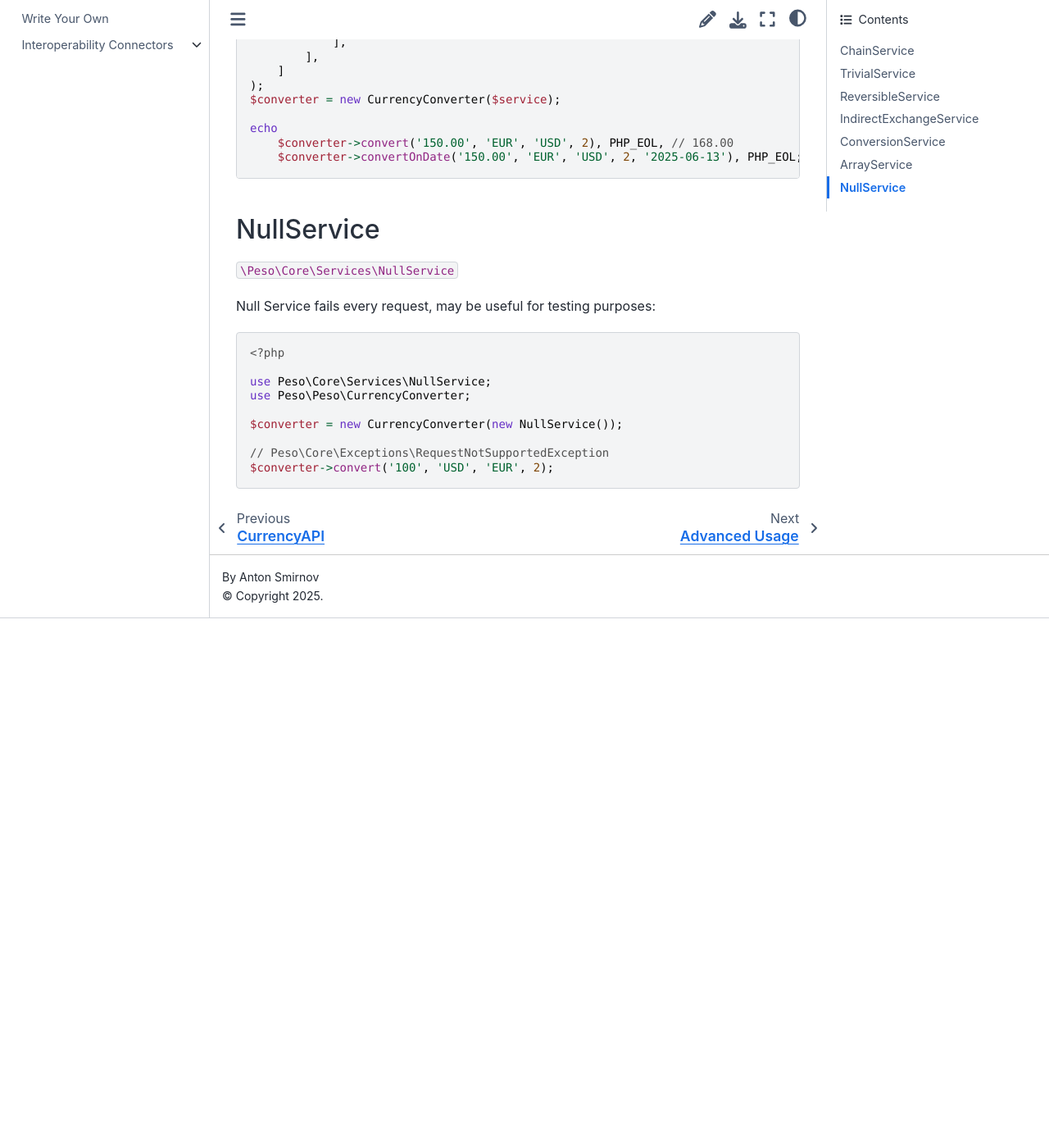
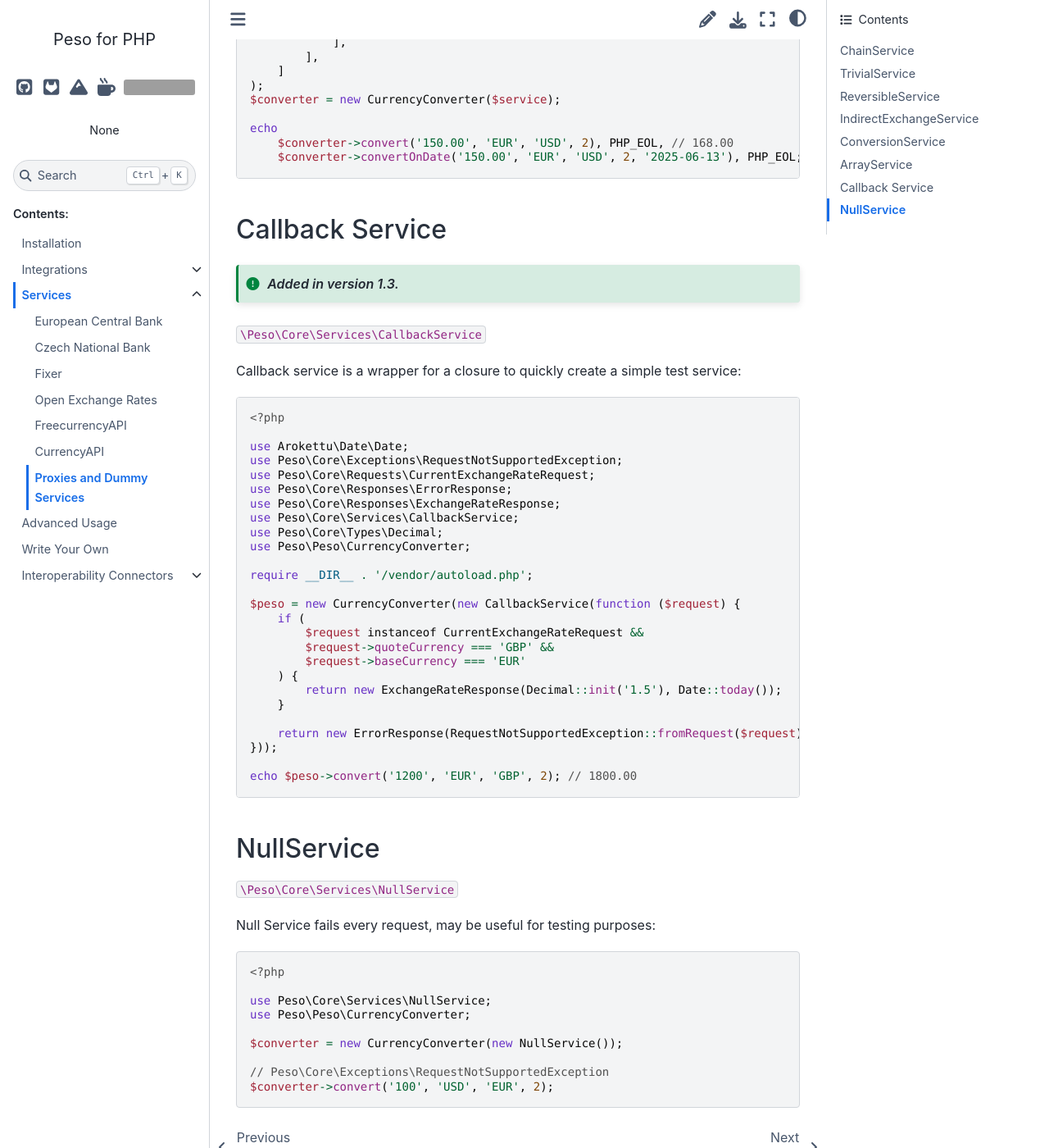
Before and after one commit to phpeso/doc, a Sphinx documentation site: the page built from source/services/builtin.rst, in a window 1280 px wide and 1400 px high, scrolled down 3481 px. Shown: the whole window at 82% size. Built offline with Sphinx 7.4.7 and the Sphinx Book theme 1.1.4, drawn with Linux system fonts in a browser that asks for light colours; before the commit the page ends 4235 px from its top, so only the background shows below that; grey boxes are pictures that could not be loaded.

Commit message:
CallbackService

```diff
--- a/source/services/builtin.rst
+++ b/source/services/builtin.rst
@@ -166,6 +166,42 @@
         $converter->convert('150.00', 'EUR', 'USD', 2), PHP_EOL, // 168.00
         $converter->convertOnDate('150.00', 'EUR', 'USD', 2, '2025-06-13'), PHP_EOL; // 163.50
 
+Callback Service
+================
+
+.. versionadded:: 1.3
+
+``\Peso\Core\Services\CallbackService``
+
+Callback service is a wrapper for a closure to quickly create a simple test service::
+
+    <?php
+
+    use Arokettu\Date\Date;
+    use Peso\Core\Exceptions\RequestNotSupportedException;
+    use Peso\Core\Requests\CurrentExchangeRateRequest;
+    use Peso\Core\Responses\ErrorResponse;
+    use Peso\Core\Responses\ExchangeRateResponse;
+    use Peso\Core\Services\CallbackService;
+    use Peso\Core\Types\Decimal;
+    use Peso\Peso\CurrencyConverter;
+
+    require __DIR__ . '/vendor/autoload.php';
+
+    $peso = new CurrencyConverter(new CallbackService(function ($request) {
+        if (
+            $request instanceof CurrentExchangeRateRequest &&
+            $request->quoteCurrency === 'GBP' &&
+            $request->baseCurrency === 'EUR'
+        ) {
+            return new ExchangeRateResponse(Decimal::init('1.5'), Date::today());
+        }
+
+        return new ErrorResponse(RequestNotSupportedException::fromRequest($request));
+    }));
+
+    echo $peso->convert('1200', 'EUR', 'GBP', 2); // 1800.00
+
 NullService
 ===========
 
```
